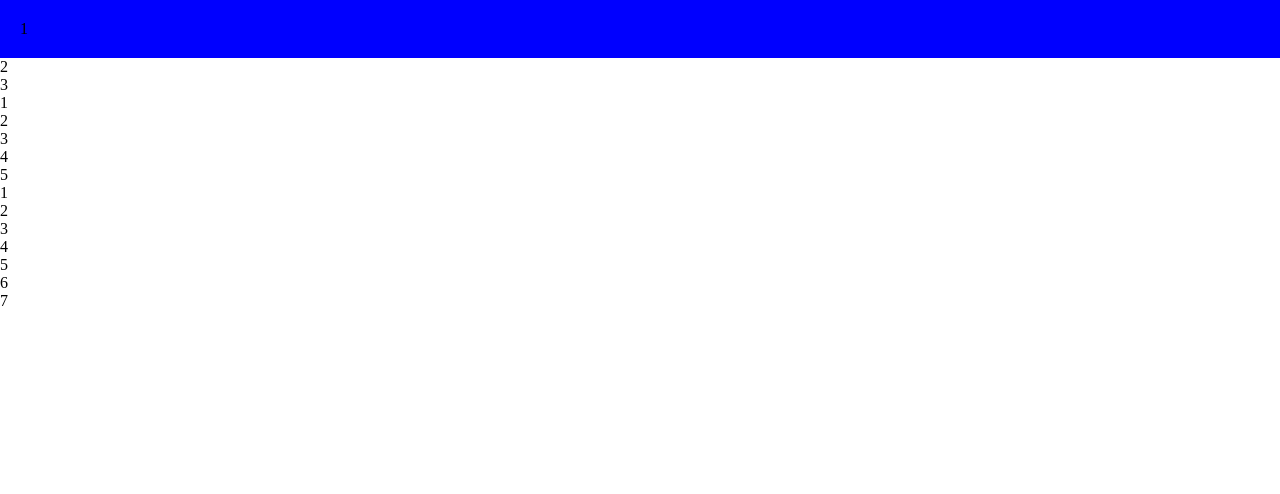
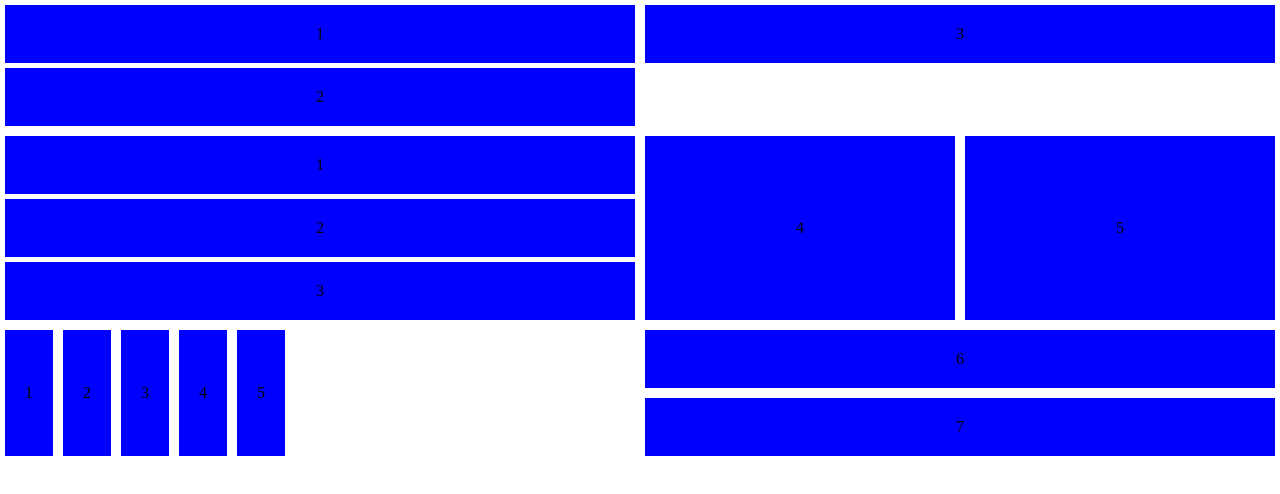
Before and after one commit to elghaddourimohamed1-cmd/CSS-Exercices, a plain HTML site: page Day Three In CSS/Exo6/version2/version2.html in a window 1280 px wide. Drawn offline with Linux system fonts and the light colour scheme.

Commit message:
version 2 completed with screenshots

```diff
--- a/Day Three In CSS/Exo6/version2/version2.css
+++ b/Day Three In CSS/Exo6/version2/version2.css
@@ -2,7 +2,67 @@
     margin: 0;
     padding: 0;
 }
-.p1-1 {
+body {
+    /* margin: 10px; */
+    /* display: flex; */
+    width: 100%;
+
+}
+.maincontent{
+    /* width: 100%; */
+}
+.similar {
+    display: flex;
+    justify-content: center;
+    align-items: center;
     background-color: blue;
+    margin: 5px;
     padding: 20px;
+    height: stretch;
+    width: stretch;
 }
+.section1 {
+    display: flex;
+    /* width: 100vw; */
+}
+.first-section1 {
+    flex-direction: column;
+    width: 50%;
+}
+.second-section1 {
+    flex-direction: column;
+    width: 50%;
+}
+
+.section2 {
+    display: flex;
+    width: 100%;
+}
+.first-section2 {
+    flex-direction: column;
+    width: 100%;
+}
+.second-section2 {
+    display: flex;
+    width: 100%;
+}
+.p4-2 {
+    width: 50%;
+}
+.p5-2 {
+    width: 50%;
+}
+
+.section3 {
+    display: flex;
+    width: 100%;
+}
+.first-section3 {
+    display: flex;
+    width: 50%;
+}
+.second-section3 {
+    display: flex;
+    flex-direction: column;
+    width: 50%;
+}
--- a/Day Three In CSS/Exo6/version2/version2.html
+++ b/Day Three In CSS/Exo6/version2/version2.html
@@ -9,22 +9,22 @@
 <body>
     <main class="maincontent">
         <section class="section1">
-            <div><p class="p1-1">1</p><p class="p2-1">2</p></div>
-            <div><p class="p3-1">3</p></div>
+            <div class="first-section1"><p class="p1-1 similar">1</p><p class="p2-1 similar">2</p></div>
+            <div class="second-section1"><p class="p3-1 similar">3</p></div>
         </section>
         <section class="section2">
-            <div><p class="p1-2">1</p><p class="p2-2">2</p><p class="p3-2">3</p></div>
-            <div><p class="p4-2">4</p><p class="p5-2">5</p></div>
+            <div class="first-section2"><p class="p1-2 similar">1</p><p class="p2-2 similar">2</p><p class="p3-2 similar">3</p></div>
+            <div class="second-section2"><p class="p4-2 similar">4</p><p class="p5-2 similar">5</p></div>
         </section>
         <section class="section3">
-            <div>
-                <p class="p1-3">1</p>
-                <p class="p1-3">2</p>
-                <p class="p1-3">3</p>
-                <p class="p1-3">4</p>
-                <p class="p1-3">5</p>
+            <div class="first-section3">
+                <p class="p1-3 similar">1</p>
+                <p class="p1-3 similar">2</p>
+                <p class="p1-3 similar">3</p>
+                <p class="p1-3 similar">4</p>
+                <p class="p1-3 similar">5</p>
             </div>
-            <div><p class="p2-3">6</p><p class="p2-3">7</p></div>
+            <div class="second-section3"><p class="p2-3 similar">6</p><p class="p2-3 similar">7</p></div>
         </section>
     </main>
 </body>
```
Also changed, not shown: Day Three In CSS/Exo5/result screenshot.png (added), Day Three In CSS/Exo6/result screenshot.png (added), Day Three In CSS/Exo6/version2/result screenshot.png (added).
